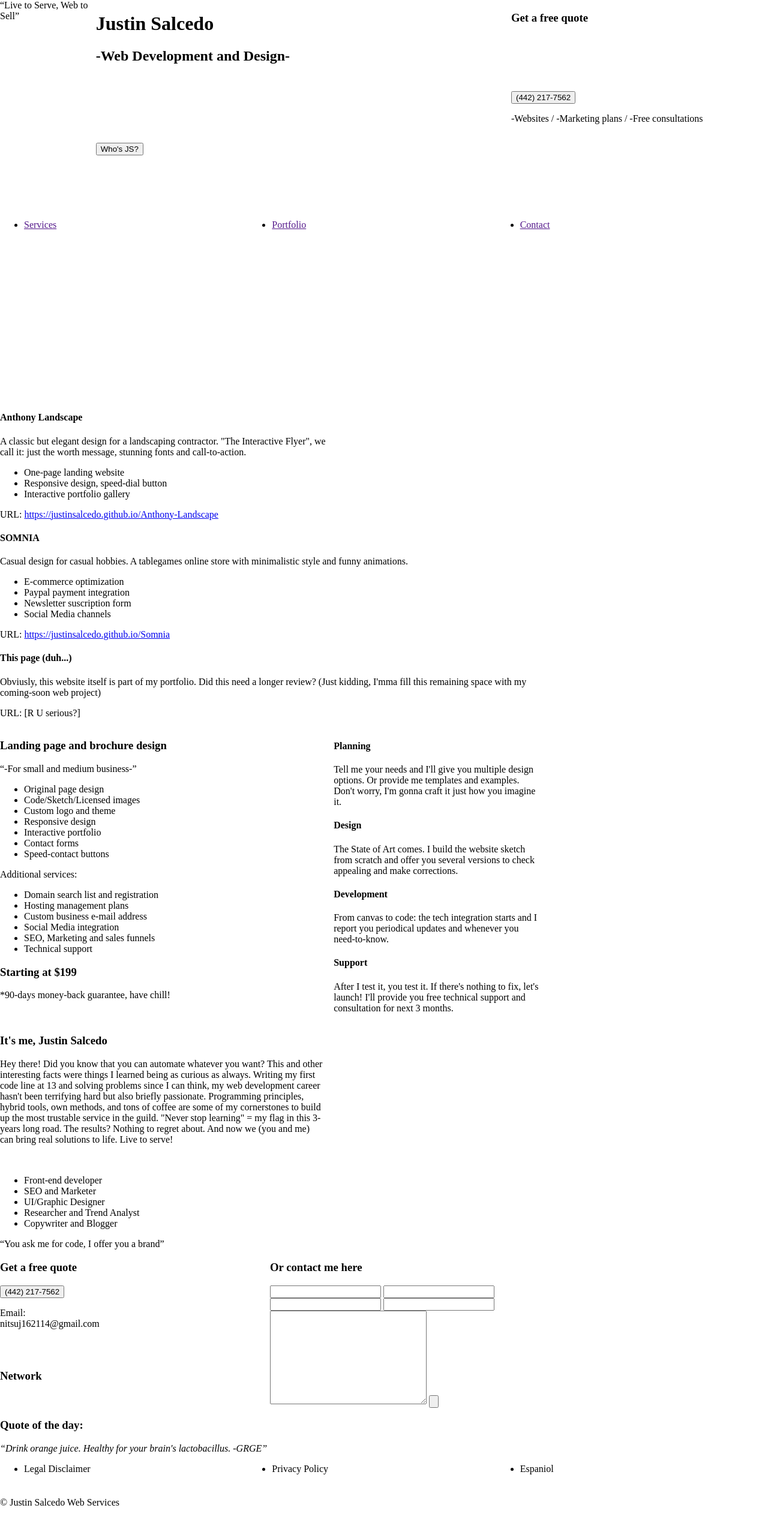
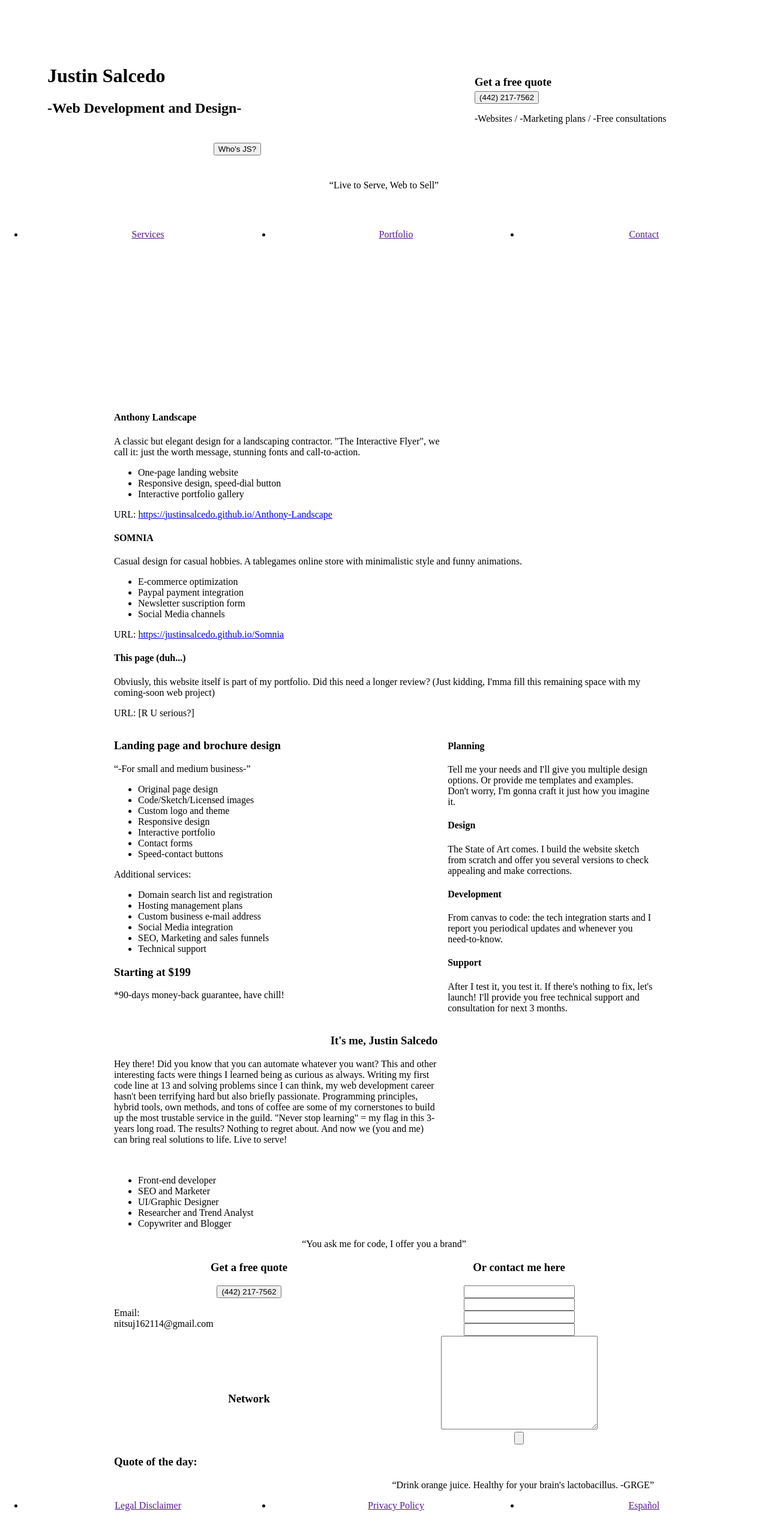
Before and after one commit to JustinSalcedo/JS, a plain HTML site: page index.html in a window 1280 px wide. Shown: the top 2554 px of the page at 60% size. Drawn offline with Linux system fonts and the light colour scheme.

Commit message:
Stylesheet added: positions. Elements justified and centered.

```diff
--- /dev/null
+++ b/css/positions.css
@@ -0,0 +1,76 @@
+.container{
+    margin: auto;
+}
+
+/*Banner*/
+
+#bannerQuote{
+    position: absolute;
+    top: 300px;
+    left: 50%;
+    transform: translate(-50%, 0);
+}
+
+#logo{
+    position: relative;
+    left: 10%;
+    top: 60%;
+    transform: translate(0, -50%);
+}
+
+#banner1-2{
+    text-align: center;
+}
+
+#banner2-1 h3{
+    position: relative;
+    top: 80%;
+}
+
+/*NavBar*/
+
+#navList{
+    position: relative;
+    top: 50%;
+    transform: translate(0, -50%);
+}
+
+    #navList li{
+        text-align: center;
+    }
+
+/*About Me*/
+
+#about .container{
+    text-align: center;
+}
+
+    #aboutInfo{
+        text-align: initial;
+    }
+
+/*Contact*/
+
+#contact .container{
+    text-align: center;
+}
+
+    #callButton section{
+        text-align: initial;
+    }
+
+/*Quote*/
+
+#quoteText{
+    text-align: right;
+}
+
+/*Footer*/
+
+footer{
+    text-align: center;
+}
+
+    #footList li{
+        text-align: center;
+    }
--- a/css/sizes.css
+++ b/css/sizes.css
@@ -125,6 +125,12 @@ nav{
     width: 50%;
 }
 
+/*Quote*/
+
+#quoteText{
+    width: 100%;
+}
+
 /*Footer*/
 
 footer{
--- a/index.html
+++ b/index.html
@@ -5,15 +5,18 @@
     <meta name="viewport" content="width=device-width, initial-scale=1.0">
     <meta http-equiv="X-UA-Compatible" content="ie=edge">
     <link rel="stylesheet" href="css/sizes.css">
+    <link rel="stylesheet" href="css/positions.css">
     <title>Justin Salcedo Web Services</title>
 </head>
 <body>
     <header id="banner">
-        <q>Live to Serve, Web to Sell</q>
+        <q id="bannerQuote">Live to Serve, Web to Sell</q>
         <div id="banner1">
             <div id="banner1-1">
-                <h1>Justin Salcedo</h1>
-                <h2>-Web Development and Design-</h2>
+                <div id="logo">
+                        <h1>Justin Salcedo</h1>
+                        <h2>-Web Development and Design-</h2>
+                </div>
             </div>
             <div id="banner1-2">
                 <button>Who's JS?</button>
@@ -207,30 +210,30 @@
             <div id="form">
                 <h3>Or contact me here</h3>
                 <form action="">
-                    <input type="text" name="" id="">
-                    <input type="text" name="" id="">
-                    <input type="text" name="" id="">
-                    <input type="tel" name="" id="">
-                    <textarea name="" id="" cols="30" rows="10"></textarea>
+                    <input type="text" name="" id=""><br>
+                    <input type="text" name="" id=""><br>
+                    <input type="text" name="" id=""><br>
+                    <input type="tel" name="" id=""><br>
+                    <textarea name="" id="" cols="30" rows="10"></textarea><br>
                     <input type="submit" value="">
                 </form>
             </div>
         </div>
     </section>
-    <section>
+    <section id="quote">
         <div class="container">
             <h3>Quote of the day:</h3>
-            <cite>
+            <div id="quoteText">
                 <q>Drink orange juice. Healthy for your brain's lactobacillus.
                         -GRGE</q>
-            </cite>
+                </div>
         </div>
     </section>
     <footer>
         <ul id="footList">
-            <li>Legal Disclaimer</li>
-            <li>Privacy Policy</li>
-            <li>Espaniol</li>
+            <li><a href="">Legal Disclaimer</a></li>
+            <li><a href="">Privacy Policy</a></li>
+            <li><a href="">Español</a></li>
         </ul>
         <section>
             <p><a href=""></a>&copy Justin Salcedo Web Services</p>
```
